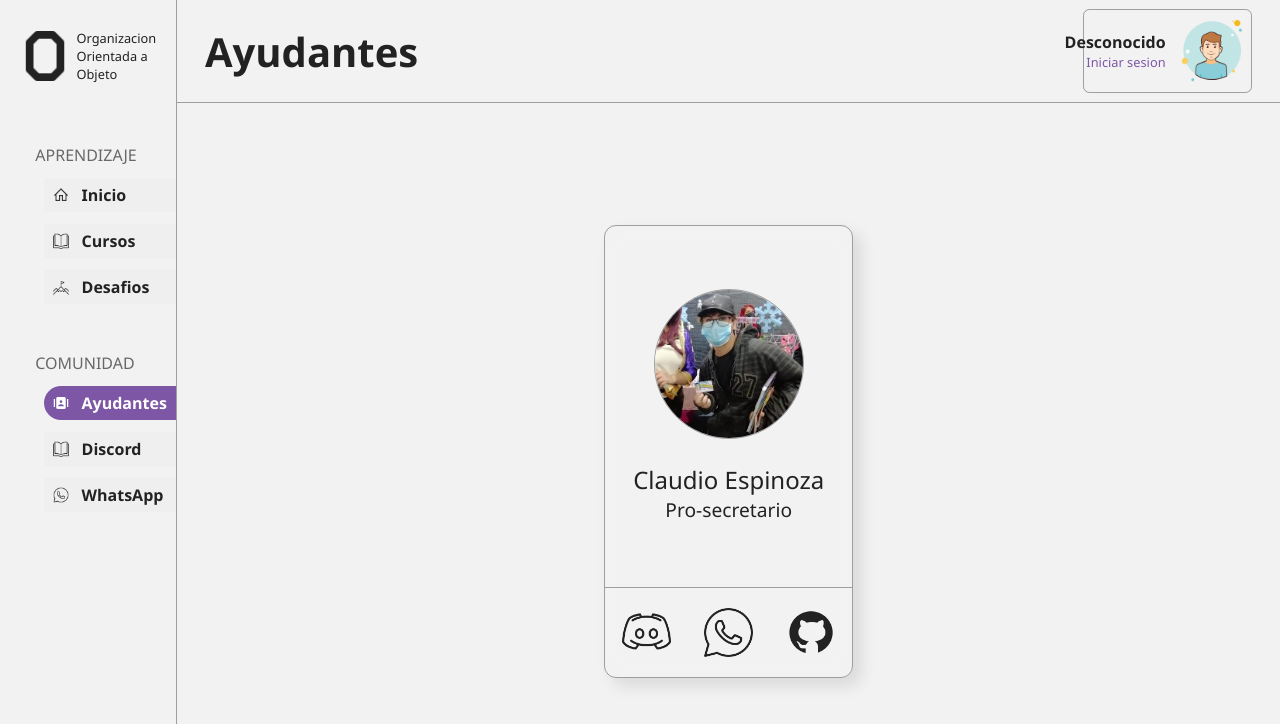
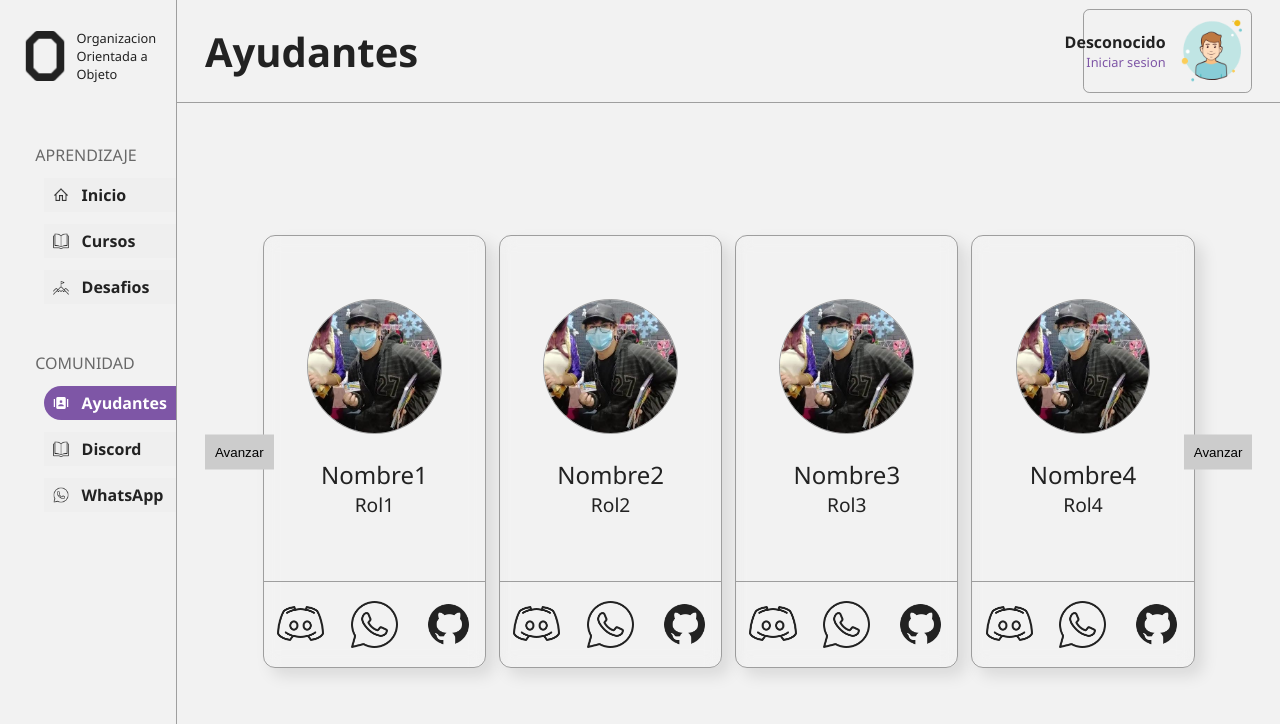
Before and after one commit to Claudio-Espinoza/OOO-Sistema, a Vue app in the folder frontend/: page /ayudantes in a window 1280 px wide. Shown: the top 724 px of the page. Built offline with nearby package versions, Linux system fonts and the light colour scheme.

Commit message:
feat<frontend>: Agrega punto de devolucion del carrusel

```diff
--- a/frontend/src/components/atoms/HelperCard.vue
+++ b/frontend/src/components/atoms/HelperCard.vue
@@ -1,4 +1,8 @@
 <script setup lang="ts">
+const props = defineProps({
+    name: String,
+    role: String
+})
 
 </script>
 
@@ -6,16 +10,13 @@
     <div class="card">
         <div class="card-content">
             <img class="card-content--img" src="/src/assets/img/prueba.jfif" alt="">
-            <h3 class="card-content--name">Claudio Espinoza</h3>
-            <small class="card-content--rol">Pro-secretario</small>
+            <h3 class="card-content--name">{{ props.name }}</h3>
+            <small class="card-content--rol">{{ props.role }}</small>
         </div>
         <div class="card-red">
-            <a href=""><img src="/src/assets/icon/discord.png" alt=""></a>
-            <a href=""><img src="/src/assets/icon/whatsapp.png" alt=""></a>
-            <a href=""><img src="/src/assets/icon/github.png" alt=""></a>
-
-
-
+            <a href="https://discord.gg/CmbgBYFjUc" target="_blank"><img src="/src/assets/icon/discord.png" alt=""></a>
+            <a href="" target="_blank"><img src="/src/assets/icon/whatsapp.png" alt=""></a>
+            <a href="" target="_blank"><img src="/src/assets/icon/github.png" alt=""></a>
         </div>
 
     </div>
@@ -23,14 +24,14 @@
 
 <style scoped>
 .card {
-    width: 25%;
+    width: 22%;
     height: 65%;
     transition: all 0.5s;
     border-radius: 1.5vh;
+    flex-shrink: 0;
     border: var(--borde);
     box-shadow: 1vh 1vh 2vh rgba(0, 0, 0, 0.1);
     box-sizing: border-box;
-
     backdrop-filter: blur(1vh);
 }
 
--- a/frontend/src/components/molecules/SliderHelper.vue
+++ b/frontend/src/components/molecules/SliderHelper.vue
@@ -1,25 +1,94 @@
 <script setup lang="ts">
 import HelperCard from '../atoms/HelperCard.vue';
+import { ref } from 'vue';
+
+const allHelpers = [
+    { name: 'Nombre1', role: 'Rol1' },
+    { name: 'Nombre2', role: 'Rol2' },
+    { name: 'Nombre3', role: 'Rol3' },
+    { name: 'Nombre4', role: 'Rol4' },
+    { name: 'Nombre5', role: 'Rol5' },
+    { name: 'Nombre6', role: 'Rol6' },
+    { name: 'Nombre7', role: 'Rol7' }
+];
+
+const helpersGroups: Array<Array<{ name: string; role: string }>> = [];
+for (let i = 0; i < allHelpers.length; i += 4) {
+    helpersGroups.push(allHelpers.slice(i, i + 4));
+}
+
+let currentGroupIndex = ref(0);
+let helpers = ref(helpersGroups[currentGroupIndex.value]);
+let isAnimating = ref(false);
+
+const advanceGroup = () => {
+    if (!isAnimating.value) {
+        isAnimating.value = true;
+        currentGroupIndex.value = (currentGroupIndex.value + 1) % helpersGroups.length;
+        helpers.value = helpersGroups[currentGroupIndex.value];
+        setTimeout(() => {
+            isAnimating.value = false;
+        }, 500);
+    }
+};
+
+const retreatGroup = () => {
+    if (!isAnimating.value) {
+        isAnimating.value = true;
+        currentGroupIndex.value = (currentGroupIndex.value - 1 + helpersGroups.length) % helpersGroups.length;
+        helpers.value = helpersGroups[currentGroupIndex.value];
+        setTimeout(() => {
+            isAnimating.value = false;
+        }, 500);
+    }
+};
+
 </script>
+
+
 
 <template>
     <section class="container-section">
-        <HelperCard />
-
+        <HelperCard v-for="(helper, index) in helpers" :key="index" :name="helper.name" :role="helper.role"
+            :class="{ 'slide-in-left': isAnimating }" />
+        <button class="prev" @click="advanceGroup">Avanzar</button>
+        <button class="next" @click="retreatGroup">Avanzar</button>
     </section>
-
 </template>
 
 <style scoped>
 .container-section {
-    width: 95%;
+    transition: transform 0.5s ease-in-out;
+    position: relative;
+    width: 100%;
     height: 100%;
-
     display: flex;
     justify-content: center;
     align-items: center;
     flex-direction: row;
+    gap: 1vw;
+    overflow: hidden;
+    padding: 1em;
+    box-sizing: border-box;
+    scroll-behavior: smooth;
+}
 
-    position: relative;
+.prev,
+.next {
+    position: absolute;
+    top: 50%;
+    transform: translateY(-50%);
+    padding: 10px;
+    background-color: #ccc;
+    border: none;
+    cursor: pointer;
+}
+
+.prev {
+    left: 0;
+}
+
+.next {
+    right: 0;
 }
 </style>
--- a/frontend/src/pages/LandingPage.vue
+++ b/frontend/src/pages/LandingPage.vue
@@ -36,7 +36,7 @@ import ButonLanding from '../components/atoms/ButonLanding.vue';
 <style scoped>
 .container-main {
     width: 95%;
-    height: 100%;
+    height: 80%;
 
     display: flex;
     flex-direction: row;
```
Also changed, not shown: 1 other file (tests, documents, lock files or other folders).
